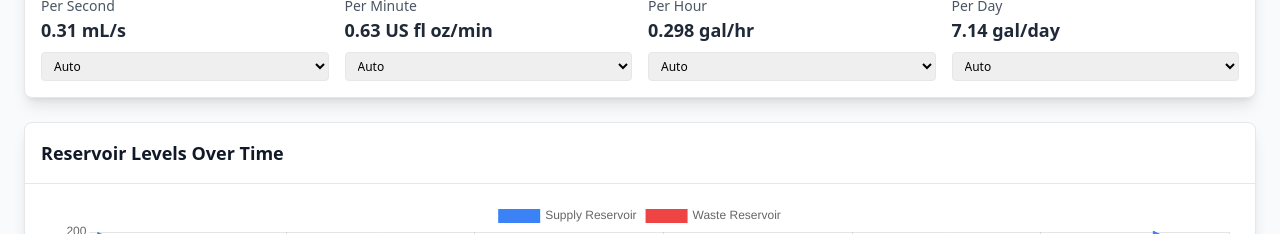
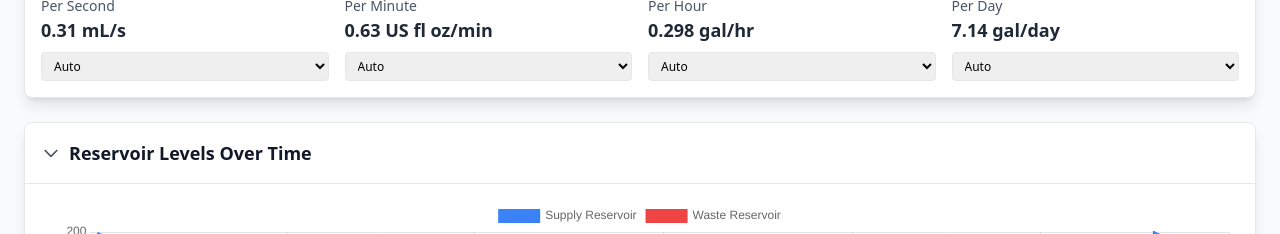
Before and after one commit to fendent/aqua-tools, a Vue app in the folder calculators/: page /calculators/water-change in a window 1280 px wide. Shown: the part 1340-1574 px from the top of the page. Built offline with nearby package versions, Linux system fonts and the light colour scheme.

Commit message:
Allow for cards to be collapsible

```diff
--- a/calculators/src/calculators/water-change/WaterChangeModel.vue
+++ b/calculators/src/calculators/water-change/WaterChangeModel.vue
@@ -420,19 +420,19 @@
     </CardSection>
 
     <!-- Graphs -->
-    <CardSection title="Reservoir Levels Over Time">
+    <CardSection title="Reservoir Levels Over Time" collapsible>
       <WaterChangeChart :data="graphData" chart-type="line" :volume-unit="displayUnit" />
     </CardSection>
 
-    <CardSection title="Water Composition Over Time">
+    <CardSection title="Water Composition Over Time" collapsible>
       <WaterChangeChart :data="graphData" chart-type="area" :volume-unit="displayUnit" />
     </CardSection>
 
-    <CardSection title="Water Composition Percentage">
+    <CardSection title="Water Composition Percentage" collapsible>
       <WaterChangeChart :data="graphData" chart-type="area-percent" :volume-unit="displayUnit" />
     </CardSection>
 
-    <CardSection v-if="parameterTracking.enabled" :title="parameterTracking.name + ' Over Time'">
+    <CardSection v-if="parameterTracking.enabled" :title="parameterTracking.name + ' Over Time'" collapsible>
       <GenericChart :datasets="parameterDatasets" :options="parameterChartOptions" chart-type="line" />
     </CardSection>
 
--- a/calculators/src/components/CardSection.vue
+++ b/calculators/src/components/CardSection.vue
@@ -1,18 +1,48 @@
 <template>
   <div class="rounded-lg border border-gray-200 bg-white shadow-lg">
-    <div class="p-4 border-b border-gray-200 flex justify-between items-center">
-      <h3 class="text-lg font-semibold text-gray-900">{{ title }}</h3>
+    <div
+      class="p-4 border-b border-gray-200 flex justify-between items-center"
+      :class="{ 'cursor-pointer hover:bg-gray-50': collapsible }"
+      @click="collapsible ? toggleCollapsed() : null"
+    >
+      <div class="flex items-center gap-2">
+        <svg
+          v-if="collapsible"
+          class="w-5 h-5 text-gray-600 transition-transform"
+          :class="{ 'rotate-90': !isCollapsed }"
+          fill="none"
+          stroke="currentColor"
+          viewBox="0 0 24 24"
+        >
+          <path stroke-linecap="round" stroke-linejoin="round" stroke-width="2" d="M9 5l7 7-7 7" />
+        </svg>
+        <h3 class="text-lg font-semibold text-gray-900">{{ title }}</h3>
+      </div>
       <slot name="header-actions" />
     </div>
-    <div class="p-4" :class="contentClass">
+    <div
+      v-show="!isCollapsed"
+      class="p-4"
+      :class="contentClass"
+    >
       <slot />
     </div>
   </div>
 </template>
 
 <script setup>
-defineProps({
+import { ref } from 'vue'
+
+const props = defineProps({
   title: { type: String, required: true },
-  contentClass: { type: String, default: '' }
+  contentClass: { type: String, default: '' },
+  collapsible: { type: Boolean, default: false },
+  defaultCollapsed: { type: Boolean, default: false }
 })
+
+const isCollapsed = ref(props.defaultCollapsed)
+
+const toggleCollapsed = () => {
+  isCollapsed.value = !isCollapsed.value
+}
 </script>
```
